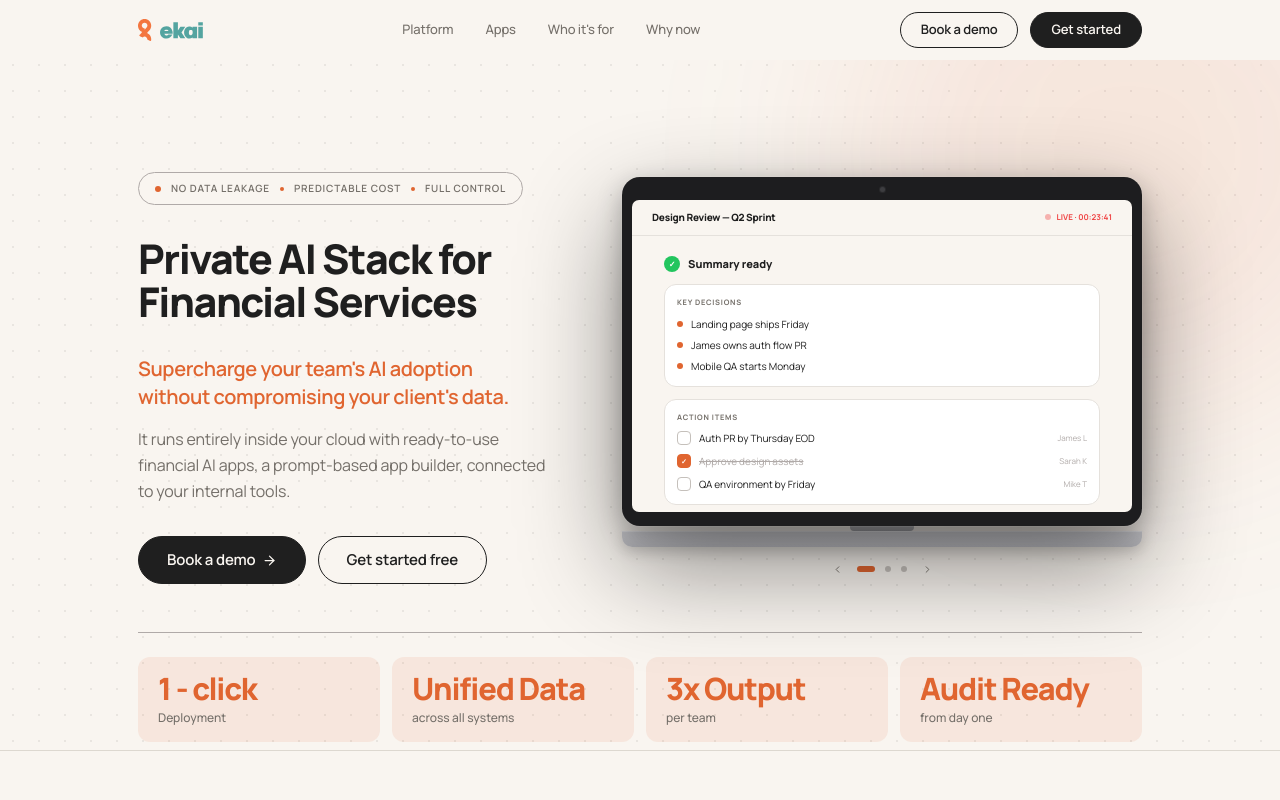
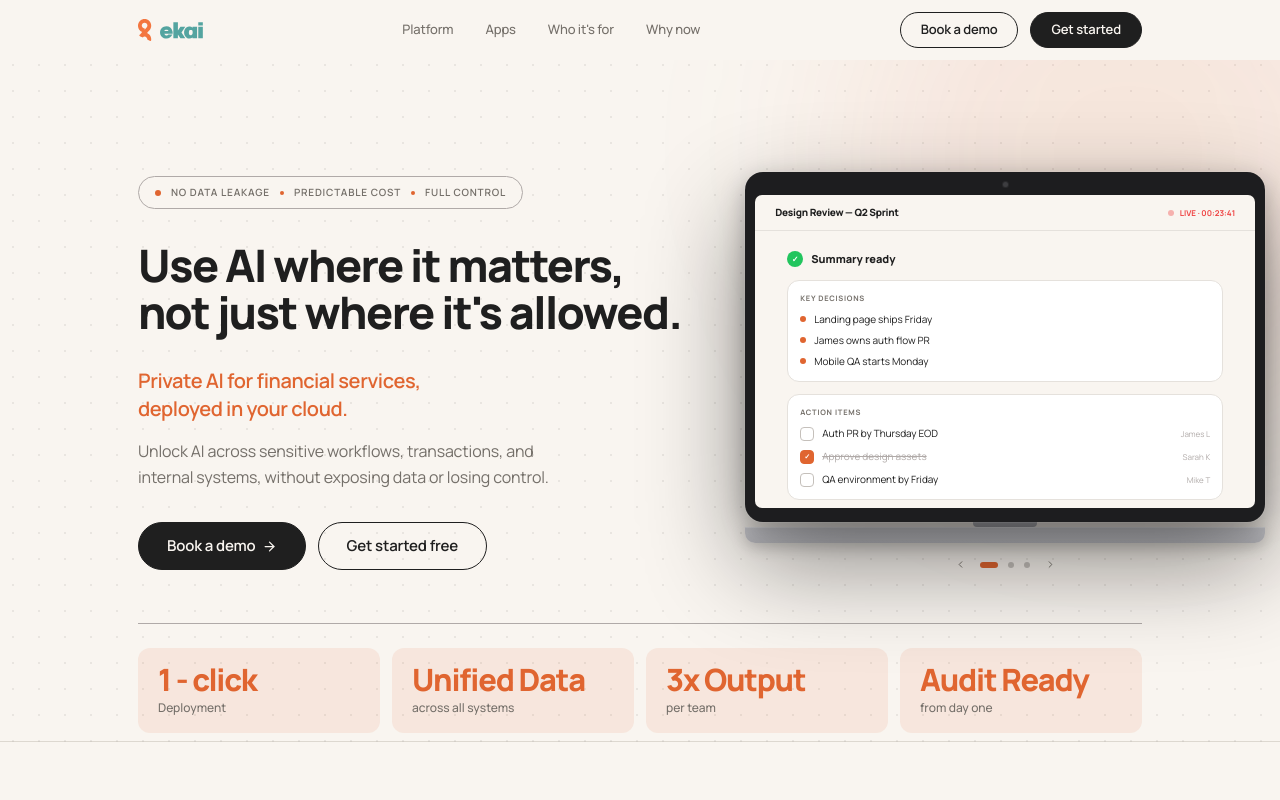
Before and after one commit to ekai-intelligence/ek1-landing, a Next.js app: page / in a window 1280 px wide. Shown: the top 800 px of the page. Built offline with nearby package versions, Linux system fonts and the light colour scheme.

Commit message:
Revert hero copy to user's intended version
Restores: Use AI where it matters / not just where it's allowed headline,
Private AI for financial services orange subheading, and original body copy.

Co-Authored-By: Claude Sonnet 4.6 <noreply@anthropic.com>

```diff
--- a/components/sections/Hero.tsx
+++ b/components/sections/Hero.tsx
@@ -46,18 +46,21 @@ export default function Hero() {
 
               <motion.h1
                 variants={fadeUp}
-                className="font-black text-ink leading-[1.05] tracking-[-0.035em]"
-                style={{ fontSize: 'clamp(26px, 3.2vw, 44px)' }}
+                className="font-black text-ink leading-[1.05] tracking-[-0.035em] whitespace-nowrap"
+                style={{ fontSize: 'clamp(24px, 3.5vw, 46px)' }}
               >
-                Private AI Stack for<br />Financial Services
+                Use AI where it matters,
+                <br />
+                not just where it&apos;s allowed.
               </motion.h1>
 
               <motion.p variants={fadeUp} className="text-ink text-xl font-semibold leading-snug max-w-[480px] tracking-[-0.02em]">
-                <span className="text-orange">Supercharge your team's AI adoption<br />without compromising your client's data.</span>
+                <span className="text-orange">Private AI for financial services,
+                  <br />deployed in your cloud.</span>
               </motion.p>
 
-              <motion.p variants={fadeUp} className="text-muted text-base leading-relaxed max-w-[460px] tracking-[-0.01em] -mt-4">
-                It runs entirely inside your cloud with ready-to-use financial AI apps, a prompt-based app builder, connected to your internal tools.
+              <motion.p variants={fadeUp} className="text-muted text-base leading-relaxed max-w-[440px] tracking-[-0.01em] -mt-4">
+                Unlock AI across sensitive workflows, transactions, and internal systems, without exposing data or losing control.
               </motion.p>
 
               <motion.div variants={fadeUp} className="flex flex-wrap items-center gap-3">
```
